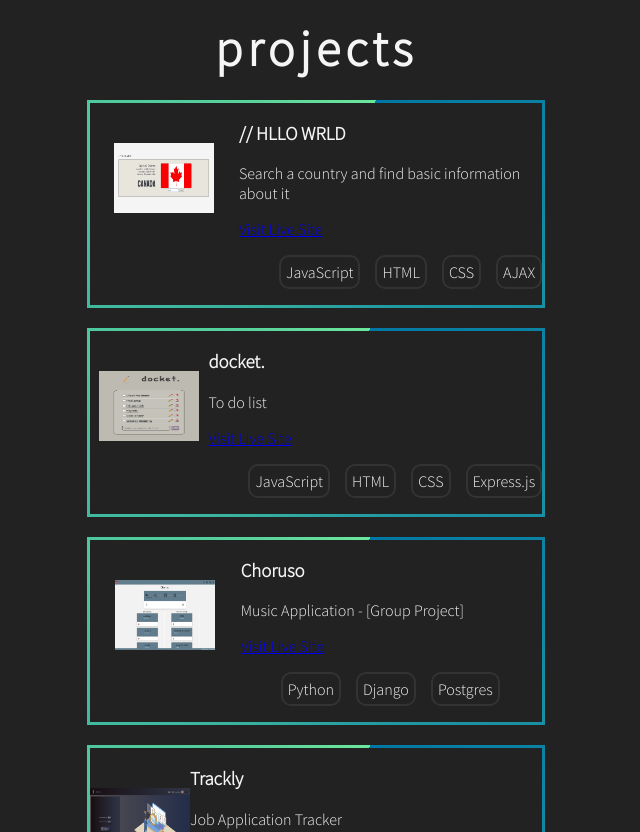
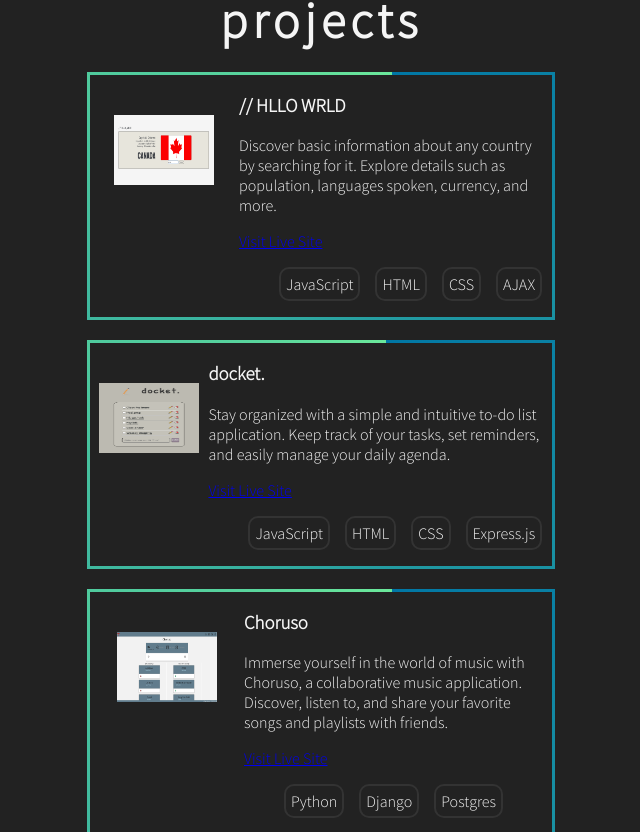
Before and after one commit to arjaybeltran/arjaybeltran, a Next.js app: page / in a window 1280 px wide. Shown: the part 828-1660 px from the top of the page, without its empty margins (501-1141 px from the left). Built offline with nearby package versions, Linux system fonts and the light colour scheme.

Commit message:
edits project desc

```diff
--- a/components/Projects.js
+++ b/components/Projects.js
@@ -12,28 +12,28 @@ import 'aos/dist/aos.css';
 const projects = [
     {
         name: '// HLLO WRLD',
-        description: 'Search a country and find basic information about it',
+        description: 'Discover basic information about any country by searching for it. Explore details such as population, languages spoken, currency, and more.',
         liveSite: 'https://hello-world-rose-sigma.vercel.app/',
         img: '/images/helloworld.png',
         technologies: ['JavaScript', 'HTML', 'CSS', 'AJAX'],
     } ,
     {
         name: 'docket.',
-        description: 'To do list',
+        description: 'Stay organized with a simple and intuitive to-do list application. Keep track of your tasks, set reminders, and easily manage your daily agenda.',
         liveSite: 'https://docket-project-two.herokuapp.com/',
         img: '/images/docket.png',
         technologies: ['JavaScript', 'HTML', 'CSS', 'Express.js', ],
     } ,
     {
         name: 'Choruso',
-        description: 'Music Application - [Group Project] ',
+        description: 'Immerse yourself in the world of music with Choruso, a collaborative music application. Discover, listen to, and share your favorite songs and playlists with friends.',
         liveSite: 'https://choruso.herokuapp.com/',
         img: '/images/choruso.png',
         technologies: ['Python', 'Django', 'Postgres'],
     } ,
     {
         name: 'Trackly',
-        description: 'Job Application Tracker',
+        description: 'Simplify your job application process with Trackly, a comprehensive job application tracker. Keep tabs on your applications, track progress, and stay organized in your job search.',
         liveSite: 'https://legendary-halva-8abb3f.netlify.app/',
         img: '/images/trackly.png',
         technologies: ['React', 'Node.js', 'MongoDB', 'Express.js'],
--- a/public/styles.css
+++ b/public/styles.css
@@ -143,7 +143,9 @@ h1 {
     border: 3px solid;
     border-image: conic-gradient(from 30deg, #0076a5, #6be89b) 1;
     border-image-slice: 1;
-    border-radius: 15px;
+}
+.project-text {
+  padding-right: 10px;
 }
 
 .tech-list {
```
